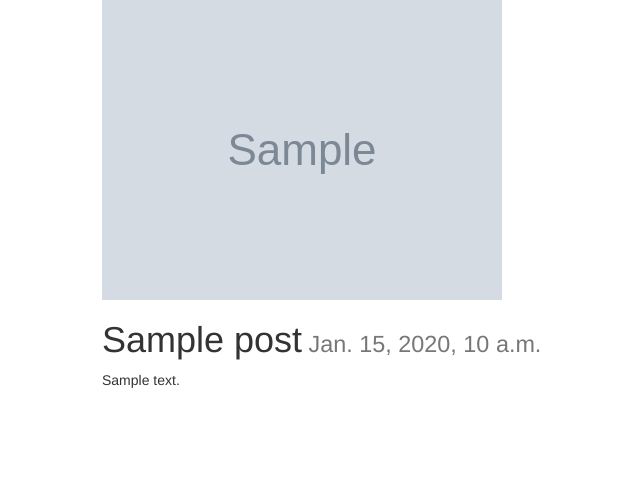
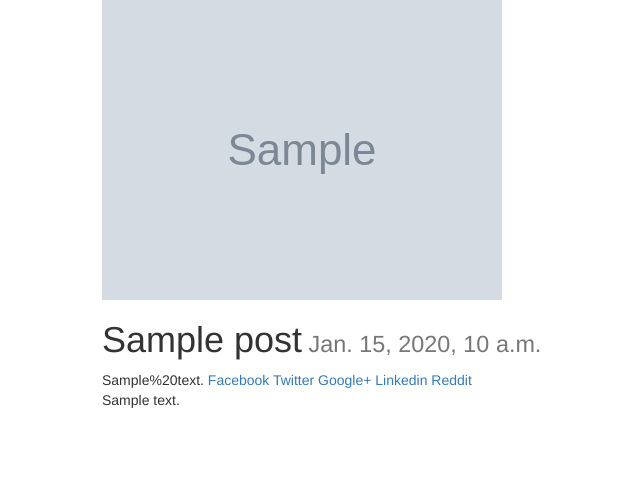
Before and after one commit to Broomspun/trydjango19, a Django app: a page that uses templates/post_detail.html in a window 1280 px wide. Shown: the top 478 px of the page, without its empty margins (268-908 px from the left). Run offline with Django 3.2, Linux system fonts and the light colour scheme; tables that the repository leaves empty hold one stand-in row (values such as "Sample post"); grey boxes marked "Sample" are stand-in pictures; some libraries are stand-ins or nearby versions.

Commit message:
33. Associate User to Post with a Foreign Key

```diff
--- a/posts/models.py
+++ b/posts/models.py
@@ -1,7 +1,9 @@
+from django.conf import settings
 from django.db import models
 from django.urls import reverse
 from django.db.models.signals import pre_save
 from django.utils.text import slugify
+from django.contrib.auth.models import User
 # Create your models here.
 
 
@@ -12,6 +14,7 @@ def upload_location(instance, filename):
 
 
 class Post(models.Model):
+    user = models.ForeignKey(User, on_delete=models.CASCADE, default=1)
     title = models.CharField(max_length=120)
     slug = models.SlugField(unique=True)
     image = models.ImageField(upload_to=upload_location,
--- a/posts/views.py
+++ b/posts/views.py
@@ -1,6 +1,6 @@
 from django.core.paginator import Paginator
 from django.shortcuts import render, get_object_or_404, redirect
-from django.http import HttpResponse, HttpResponseRedirect
+from django.http import HttpResponse, HttpResponseRedirect, Http404
 from django.contrib import messages
 # Create your views here.
 from .models import Post
@@ -40,6 +40,11 @@
 
 
 def post_create(request):
+    if request.user.is_staff or not request.user.is_superuser:
+        raise Http404
+
+    if not request.user.is_authenticated:
+        raise Http404
 
     form = PostForm(request.POST or None, request.FILES or None)
 
@@ -59,8 +64,14 @@
     return render(request, "post_create.html", context)
 
 
-def post_update(request, id=None):
-    instance = get_object_or_404(Post, id=id)
+def post_update(request, slug=None):
+    if not request.user.is_staff or not request.user.is_superuser:
+        raise Http404
+
+    if not request.user.is_authenticated:
+        raise Http404
+
+    instance = get_object_or_404(Post, slug=slug)
     form = PostForm(request.POST or None, request.FILES or None, instance=instance)
 
     if form.is_valid():
--- a/templates/post_detail.html
+++ b/templates/post_detail.html
@@ -11,7 +11,22 @@
         {% endif %}
 
         <h1>{{ instance.title }}<small> {{ instance.timestamp }}</small></h1>
+
+        {{ instance.content|urlencode }}
+
+        <a href="https://www.facebook.com/sharer/sharer.php?u={{ request.build_absolute_uri }}">
+            Facebook
+        </a>
+        <a href="https://twitter.com/home?status={{ instance.content|urlencode }}%20{{ request.build_absolute_uri }}">
+            Twitter
+        </a>
+        <a href='https://plus.google.com/share?url={{ request.build_absolute_uri }}'>Google+</a>
+        <a href="https://www.linkedin.com/shareArticle?mini=true&url=http://swiftforentrepreneurs.com/&title={{ instance.title }}&summary=Swift%20for%20Entrepreneurs%20is%20a%20project-based%20programming%20course%20for%20non-technical%20founders.%20We'll%20learn%20how%20to%20build%20iOS%20apps%20from%20scratch%20using%20Apple's%20new%20programming%20language:%20Swift.%20Be%20first%20and%20learn%20with%20me!&source={{ request.build_absolute_uri }}">
+            Linkedin
+        </a>
+        <a href="http://www.reddit.com/submit?url={{ request.build_absolute_uri }}&title=Unlock%20to%20Learn%20Swift%20for%20Free!%20By%20Swift%20for%20Entrepreneurs.%20Made%20for%20Non%20Techincals.">Reddit</a>
         {{ instance.content|linebreaks }}
+
     </div>
 
 {% endblock %}
--- a/trydjango19/urls.py
+++ b/trydjango19/urls.py
@@ -26,10 +26,9 @@ urlpatterns = [
     url(r'^$', views.post_list, name="index"),
     url(r'^posts/$', views.post_list, name="posts"),
     url(r'^posts/create/$', views.post_create, name="create"),
+    url(r'^posts/(?P<slug>.*)/edit/$', views.post_update, name="update"),
+    url(r'^posts/(?P<id>\d+)/delete/$', views.post_delete, name="delete"),
     url(r'^posts/(?P<slug>.*)/$', views.post_detail, name="detail"),
-    url(r'^posts/(?P<id>\d+)/edit/$', views.post_update, name="update"),
-    url(r'^posts/(?P<id>\d+)/delete/$', views.post_delete, name="delete"),
-
 ]
 
 if settings.DEBUG:
```
